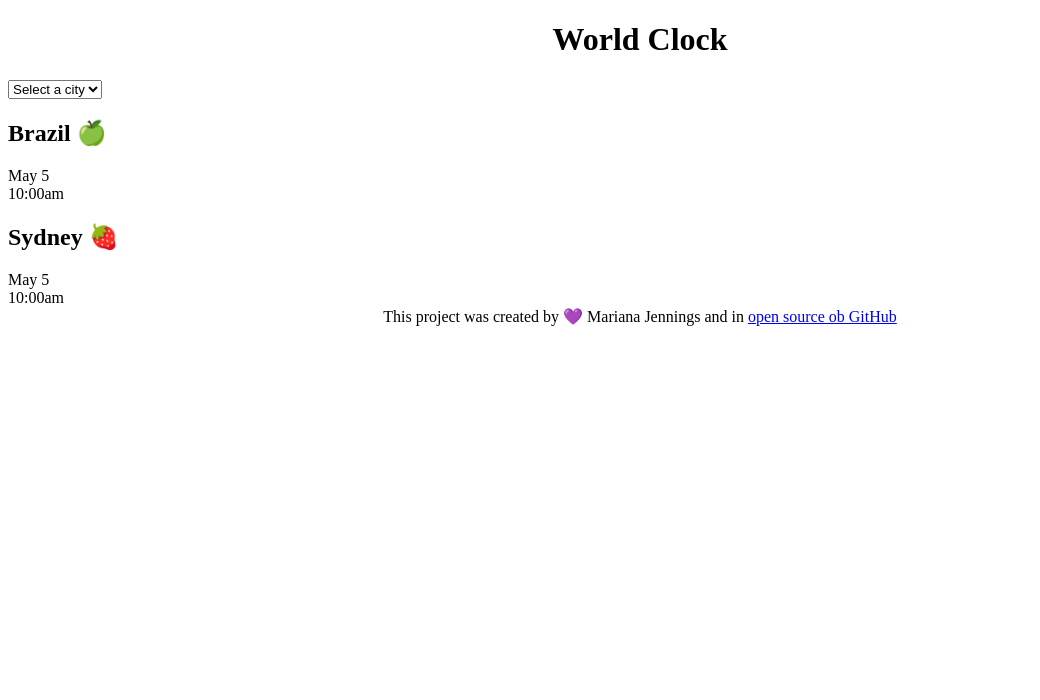
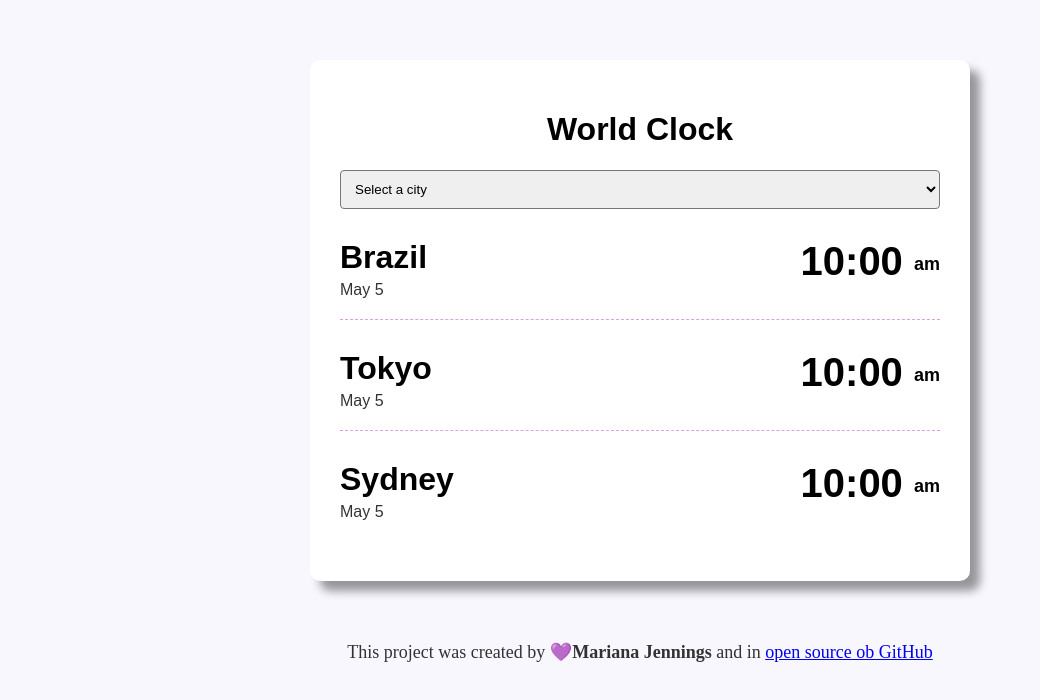
Before and after one commit to MariJ12/World-ClockMJ, a plain HTML site: page index.html in a window 1280 px wide. Shown: the whole page, without its empty margins (0-1040 px from the left). Drawn offline with Linux system fonts and the light colour scheme.

Commit message:
Updated CSS

```diff
--- a/css/style.css
+++ b/css/style.css
@@ -1,6 +1,55 @@
+body {
+  background-color: #f9f7fe;
+}
+.container {
+  font-family: sans-serif;
+  max-width: 600px;
+  margin: 60px auto;
+  background: white;
+  padding: 30px;
+  box-shadow: 10px 10px 10px rgba(0, 0, 0, 0.4);
+  border-radius: 10px;
+}
+.citiesonshow {
+  display: flex;
+  margin: 10px 0;
+  justify-content: space-between;
+  padding: 20px 0;
+  border-bottom: 1px dashed plum;
+}
+
+.citiesonshow:last-child {
+  border: none;
+}
+select {
+  display: block;
+  width: 100%;
+  border-radius: 4px;
+  padding: 10px;
+}
+
 h1 {
   text-align: center;
 }
+h2 {
+  margin: 0 0 5px;
+  font-size: 32px;
+}
+.date {
+  opacity: 0.8;
+}
+.time {
+  font-size: 40px;
+  font-weight: bold;
+}
+.time small {
+  font-size: 18px;
+  vertical-align: middle;
+  line-height: 36px;
+}
+
 footer {
   text-align: center;
+  font-size: 18px;
+  color: rgba(0, 0, 0, 0.8);
 }
--- a/index.html
+++ b/index.html
@@ -16,16 +16,31 @@
         <option value=" ">New York</option>
         <option value=" ">Auckland</option>
       </select>
-      <div class="citiesonshow"></div>
-      <h2>Brazil 🍏</h2>
-      <div class="date">May 5</div>
-      <div class="time">10:00am</div>
-      <h2>Sydney 🍓</h2>
-      <div class="date">May 5</div>
-      <div class="time">10:00am</div>
+      <div class="citiesonshow">
+        <div>
+          <h2>Brazil </a></h2>
+          <div class="date">May 5</div>
+        </div>
+        <div class="time">10:00 <small>am</small></div>
+      </div>
+
+      <div class="citiesonshow">
+        <div>
+          <h2>Tokyo </h2>
+          <div class="date">May 5</div>
+        </div>
+        <div class="time">10:00 <small>am</small></div>
+      </div>
+      <div class="citiesonshow">
+        <div>
+          <h2>Sydney </h2>
+          <div class="date">May 5</div>
+        </div>
+        <div class="time">10:00 <small>am</small></div>
+      </div>
     </div>
     <footer>
-      This project was created by 💜 Mariana Jennings and in
+      This project was created by 💜<strong>Mariana Jennings</strong>  and in
       <a href="https://github.com/MariJ12/World-ClockMJ" target="_blank "
         >open source ob GitHub</a
       >
```
